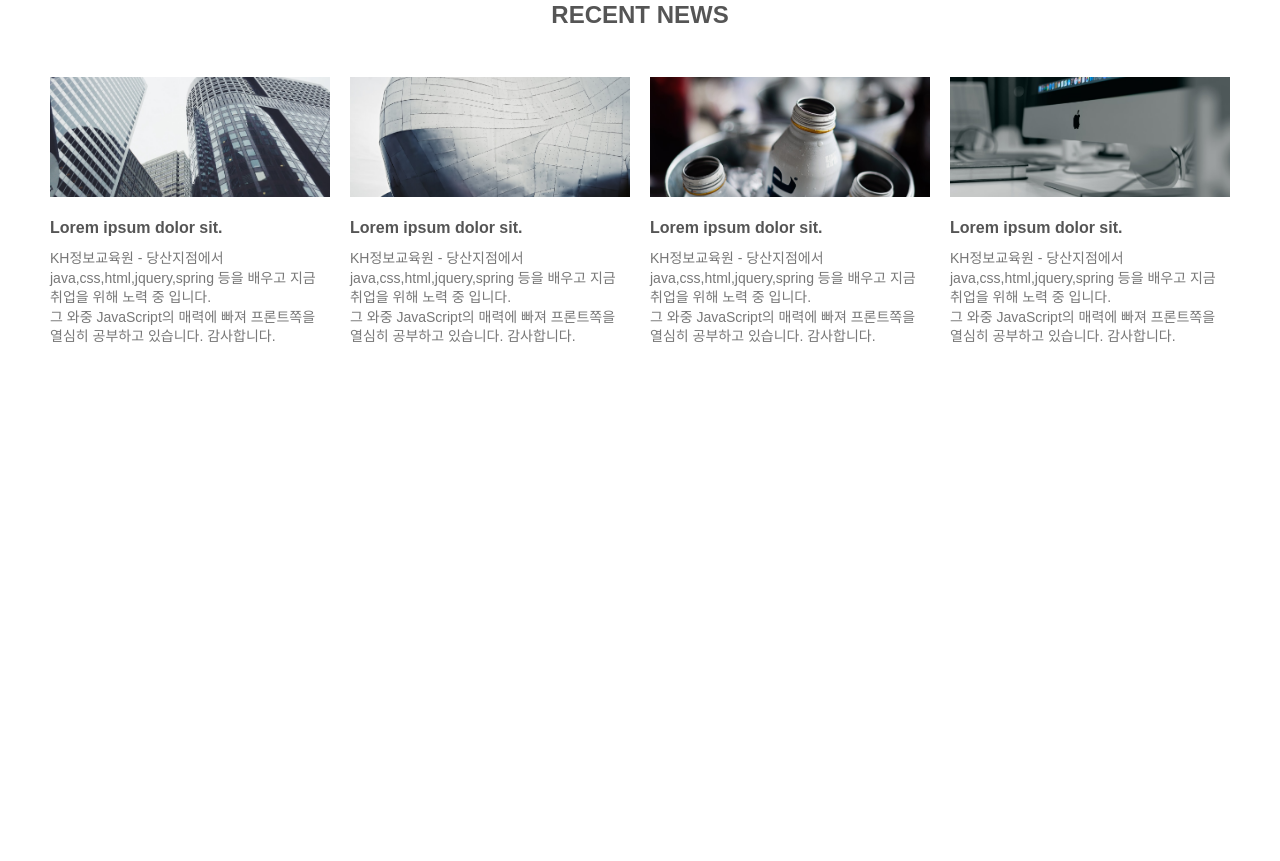
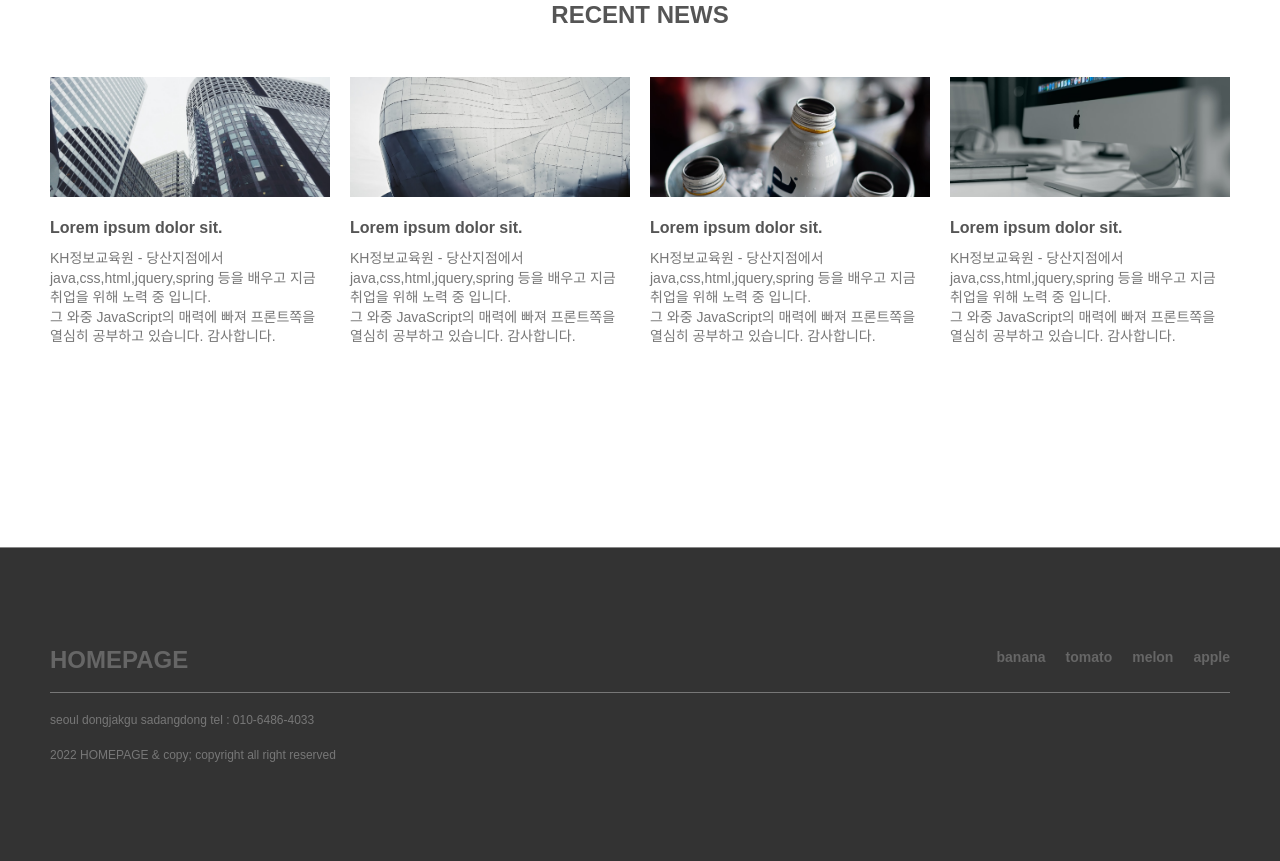
Before and after one commit to Jungdoosik/WebPage-made, a plain HTML site: page index.html in a window 1280 px wide. Shown: the part 998-1859 px from the top of the page. Before the commit the page ends 1545 px from the top, so only its background shows below. Drawn offline with Linux system fonts and the light colour scheme.

Commit message:
HOMEPAGE made success

```diff
--- a/css/style.css
+++ b/css/style.css
@@ -159,14 +159,14 @@ section .inner h1 {
 	margin-bottom: 50px;
 }
 
+section .inner .wrap {
+	width: 100%;
+}
+
 section .inner .wrap::after {
 	content: "";
 	display: block;
 	clear: both;
-}
-
-section .inner .wrap {
-	width: 100%;
 }
 
 section .inner .wrap article {
@@ -208,8 +208,68 @@ section .inner .wrap article .pic img {
 	object-fit: cover;
 }
 
-section .inner .wrap::after {
+
+
+/* footer */
+
+footer {
+	width: 100%;
+	background: #333;
+	padding: 100px 0px;
+	border-top: 1px solid #888;
+}
+
+footer .inner {
+	width: 1180px;
+	margin: 0px auto;
+}
+
+footer .inner .upper {
+	width: 100%;
+	border-bottom: 1px solid #777;
+	padding-bottom: 20px;
+}
+
+footer .inner .upper::after {
 	content: "";
 	display: block;
 	clear: both;
 }
+
+footer .inner .upper h1 {
+	float: left;
+	font: bold 24px/1 "Arial";
+	color: #666;
+}
+
+footer .inner .upper ul {
+	float: right;
+}
+
+footer .inner .upper ul li {
+	float: left;
+	margin-left: 20px;
+}
+
+footer .inner .upper ul li a {
+	font: bold 14px/1 "Arial";
+	color: #666;
+}
+
+footer .lower {
+	width: 100%;
+	padding-top: 20px;
+}
+
+footer .inner .lower address {
+	width: 100%;
+	font: 12px/1.3 "Arial";
+	color: #777;
+	margin-bottom: 20px;
+}
+
+footer .inner .lower p {
+	width: 100%;
+	font: 12px/1 "Arial";
+	color: #777;
+}
--- a/index.html
+++ b/index.html
@@ -83,5 +83,28 @@
         </div>
     </section>
 
+    <footer>
+        <div class="inner">
+            <div class="upper">
+                <h1>HOMEPAGE</h1>
+                <ul>
+                    <li><a href="#">banana</a></li>
+                    <li><a href="#">tomato</a></li>
+                    <li><a href="#">melon</a></li>
+                    <li><a href="#">apple</a></li>
+                </ul>
+            </div>
+
+            <div class="lower">
+                <address>
+                    seoul dongjakgu sadangdong
+                    tel : 010-6486-4033
+                </address>
+                <p>
+                    2022 HOMEPAGE & copy; copyright all right reserved
+                </p>
+            </div>
+        </div>
+    </footer>
 </body>
 </html>
```
